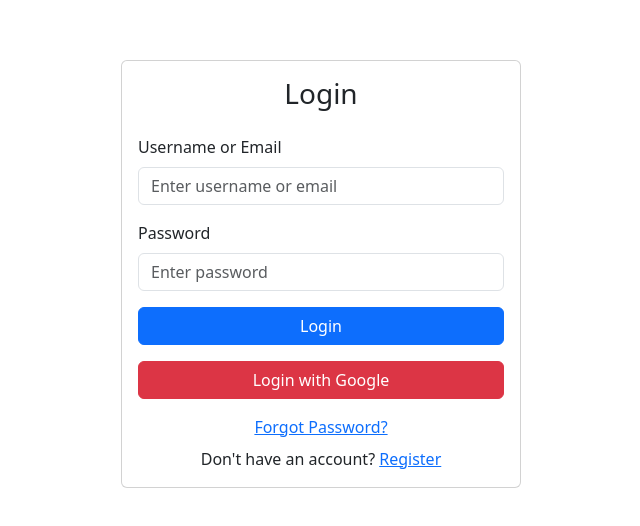
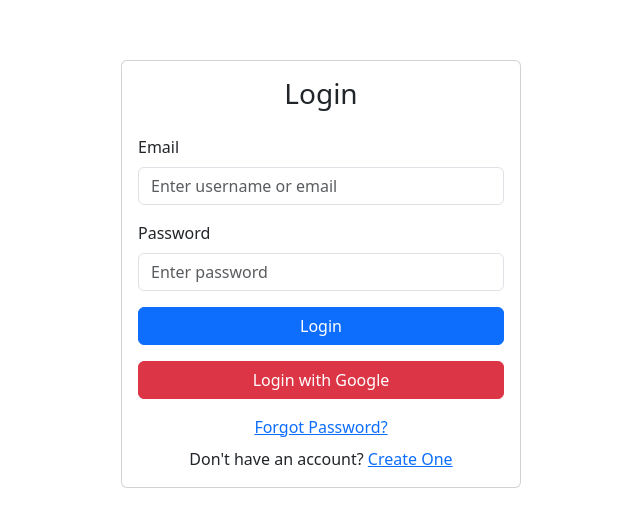
Before and after one commit to Karan1156/ChatAppFrontend, a React (Create React App) app: page /login in a window 1280 px wide. Shown: the part 126-652 px from the top of the page, without its empty margins (319-959 px from the left). Built offline with nearby package versions, Linux system fonts and the light colour scheme.

Commit message:
create account

```diff
--- a/src/components/Login.js
+++ b/src/components/Login.js
@@ -55,7 +55,7 @@
           )}
           <Form onSubmit={handleSubmit}>
             <Form.Group className="mb-3">
-              <Form.Label>Username or Email</Form.Label>
+              <Form.Label>Email</Form.Label>
               <Form.Control
                 type="text"
                 value={username}
@@ -89,7 +89,7 @@
             <Link to="/forgot-password">Forgot Password?</Link>
           </div>
           <div className="text-center mt-2">
-            Don't have an account? <Link to="/register">Register</Link>
+            Don't have an account? <Link to="/register">Create One</Link>
           </div>
         </Card.Body>
       </Card>
```
Also changed, not shown: 1 other file (tests, documents, lock files or other folders).
